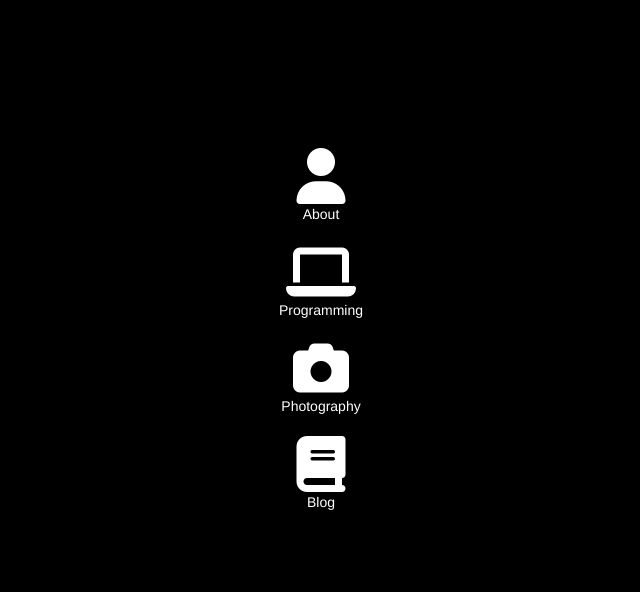
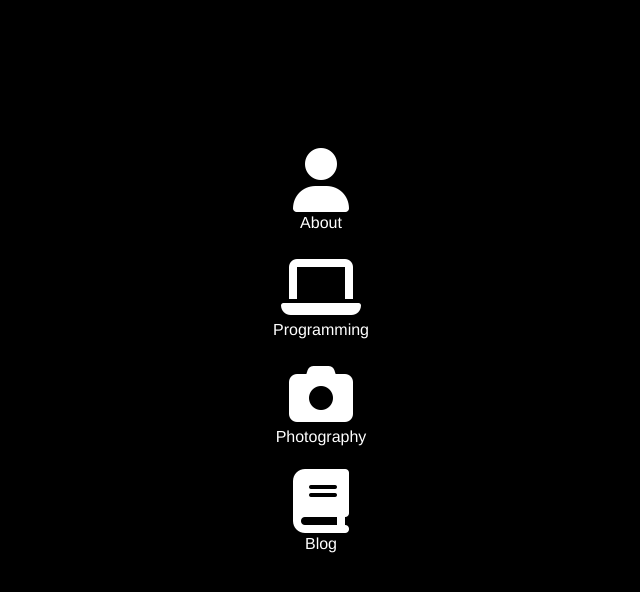
Before and after one commit to emptyport/emptyport.github.io, a Jekyll site: the page built from index.html, in a window 1280 px wide. Shown: the top 592 px of the page, without its empty margins (319-959 px from the left). Built offline with Jekyll 4.4.1, drawn with Linux system fonts in a browser that asks for light colours; nearby versions of some CDN libraries.

Commit message:
playing with font sizes

```diff
--- a/css/blog.css
+++ b/css/blog.css
@@ -1,3 +1,7 @@
+body {
+  font-size: 16px;
+}
+
 article {
   margin: 5%;
 }
--- a/css/index.css
+++ b/css/index.css
@@ -3,6 +3,7 @@ html body {
   padding: 0;
   background-color: black;
   color: black;
+  font-size: 16px;
 }
 
 .container {
```
